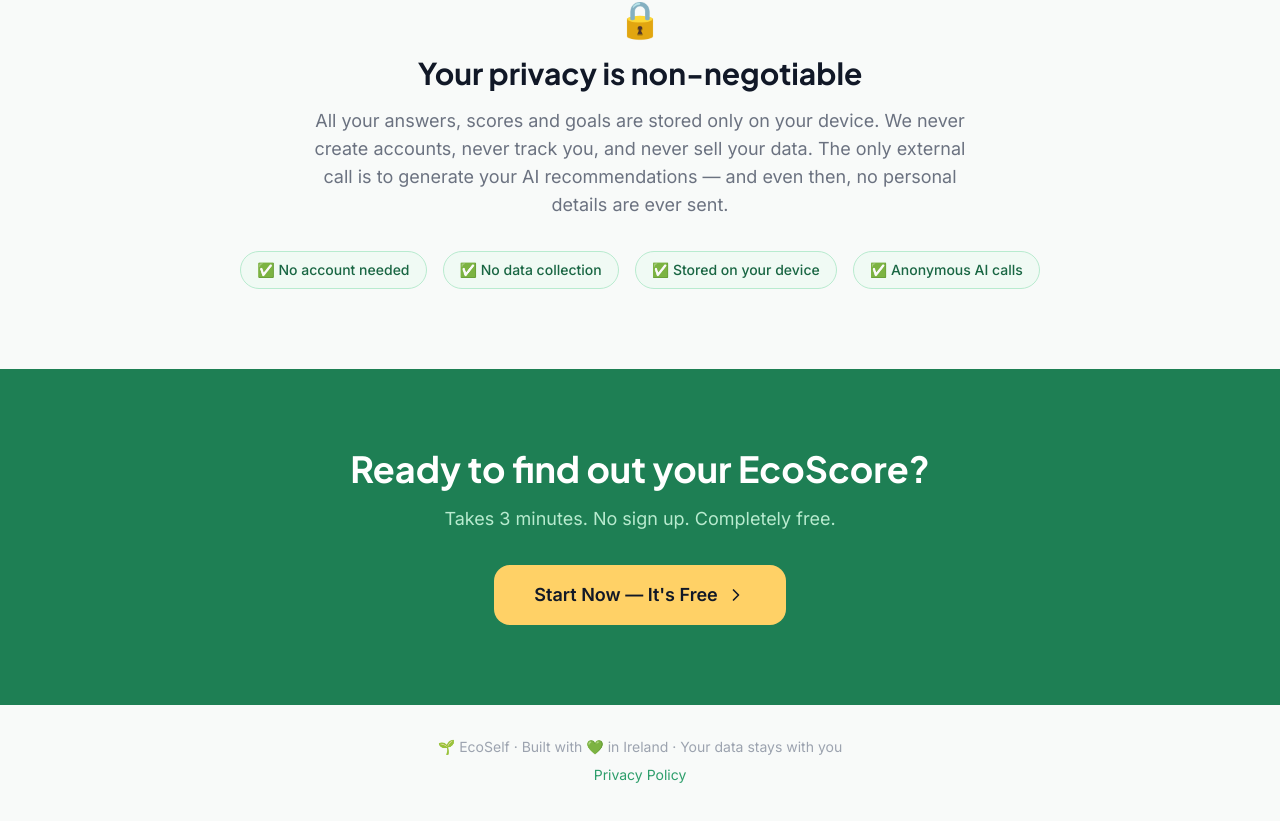
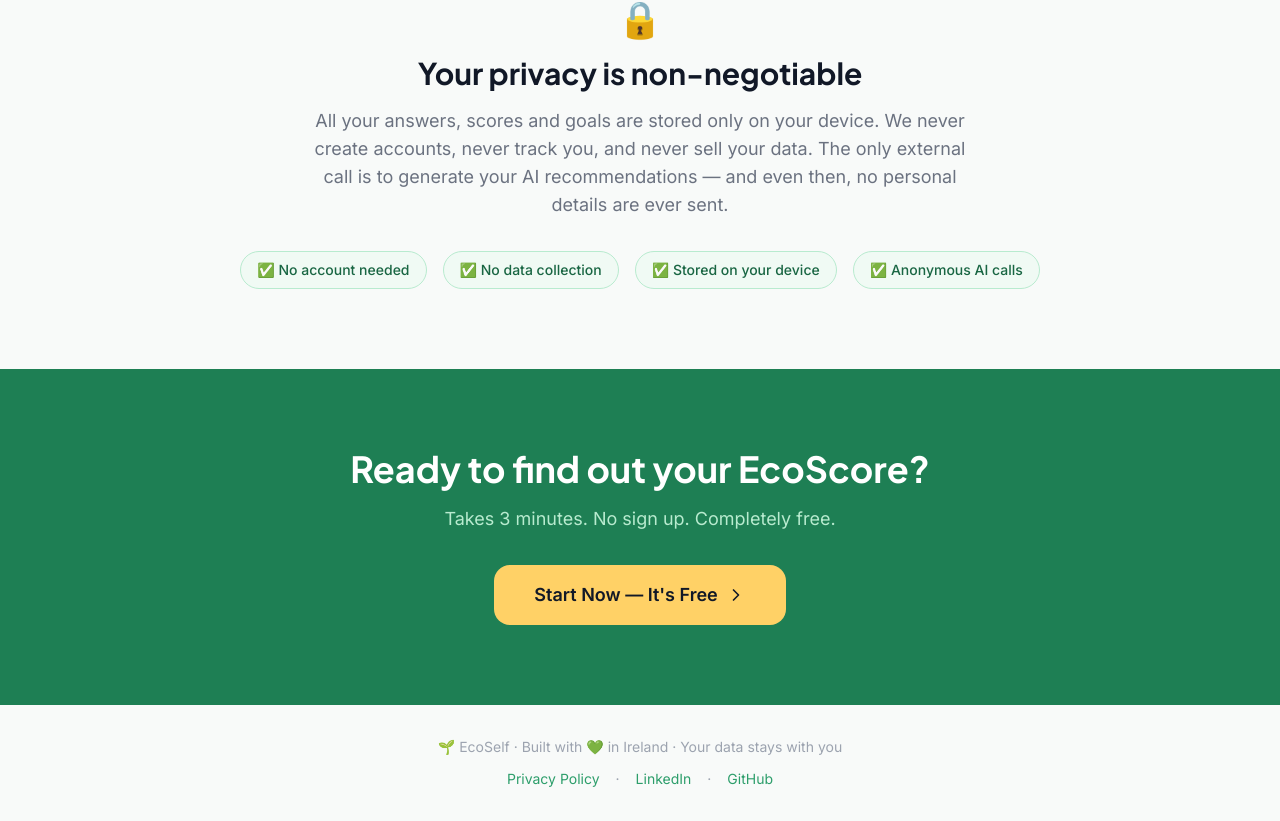
Before and after one commit to sajanyerra/ecoself, a React (Vite) app: page / in a window 1280 px wide. Shown: the part 2388-3209 px from the top of the page. Built offline with nearby package versions, Linux system fonts and the light colour scheme.

Commit message:
secure API key with serverless function, add footer links

```diff
--- a/src/pages/Landing.jsx
+++ b/src/pages/Landing.jsx
@@ -314,14 +314,32 @@
       {/* Footer */}
       <footer className="py-8 text-center text-gray-400 text-sm">
   <p>🌱 EcoSelf · Built with 💚 in Ireland · Your data stays with you</p>
-  <p className="mt-2">
+  <div className="flex items-center justify-center gap-4 mt-3">
     <a
       href="/privacy"
       className="text-forest-500 hover:text-forest-600 transition-colors"
     >
       Privacy Policy
     </a>
-  </p>
+    <span>·</span>
+    <a
+      href="https://www.linkedin.com/in/sajanyerra"
+      target="_blank"
+      rel="noopener noreferrer"
+      className="text-forest-500 hover:text-forest-600 transition-colors"
+    >
+      LinkedIn
+    </a>
+    <span>·</span>
+    <a
+      href="https://github.com/sajanyerra"
+      target="_blank"
+      rel="noopener noreferrer"
+      className="text-forest-500 hover:text-forest-600 transition-colors"
+    >
+      GitHub
+    </a>
+  </div>
 </footer>
 
     </div>
--- a/src/pages/Recommendations.jsx
+++ b/src/pages/Recommendations.jsx
@@ -124,34 +124,17 @@
     setLoading(true)
     setError(null)
 
-      const apiKey = import.meta.env.VITE_GROQ_API_KEY
     const prompt = buildPrompt(answers, scores)
 
-      const response = await fetch(
-        'https://api.groq.com/openai/v1/chat/completions',
-        {
+    const response = await fetch('/api/recommend', {
       method: 'POST',
-          headers: {
-            'Content-Type': 'application/json',
-            'Authorization': `Bearer ${apiKey}`
-          },
-          body: JSON.stringify({
-            model: 'llama-3.3-70b-versatile',
-            messages: [
-              {
-                role: 'user',
-                content: prompt
-              }
-            ],
-            temperature: 0.7,
-            max_tokens: 2048,
+      headers: { 'Content-Type': 'application/json' },
+      body: JSON.stringify({ prompt })
     })
-        }
-      )
 
     if (!response.ok) {
       const errData = await response.json()
-        console.error('Groq error:', errData)
+      console.error('API error:', errData)
       throw new Error('API request failed')
     }
 
--- a/src/pages/SDGs.jsx
+++ b/src/pages/SDGs.jsx
@@ -175,7 +175,8 @@
         <div className="space-y-3">
           {sdgs.map((sdg, i) => {
             const isExpanded = expanded === sdg.id
-            const isRelevant = sdg.relevantTo.length > 0
+            const hasScores = Object.keys(scores).length > 0
+const isRelevant = hasScores && sdg.relevantTo.length > 0
 
             return (
               <motion.div
```
Also changed, not shown: api/recommend.js (added, +41 -0 lines). Lines whose indentation alone changed are shown as unchanged.
